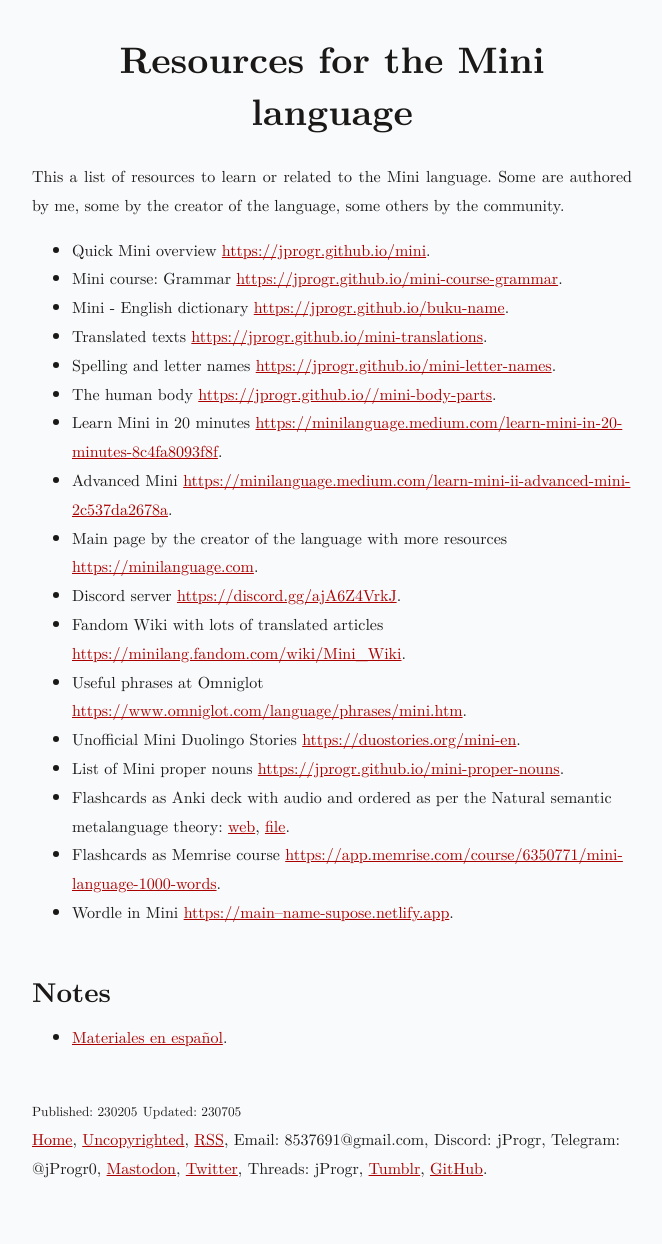
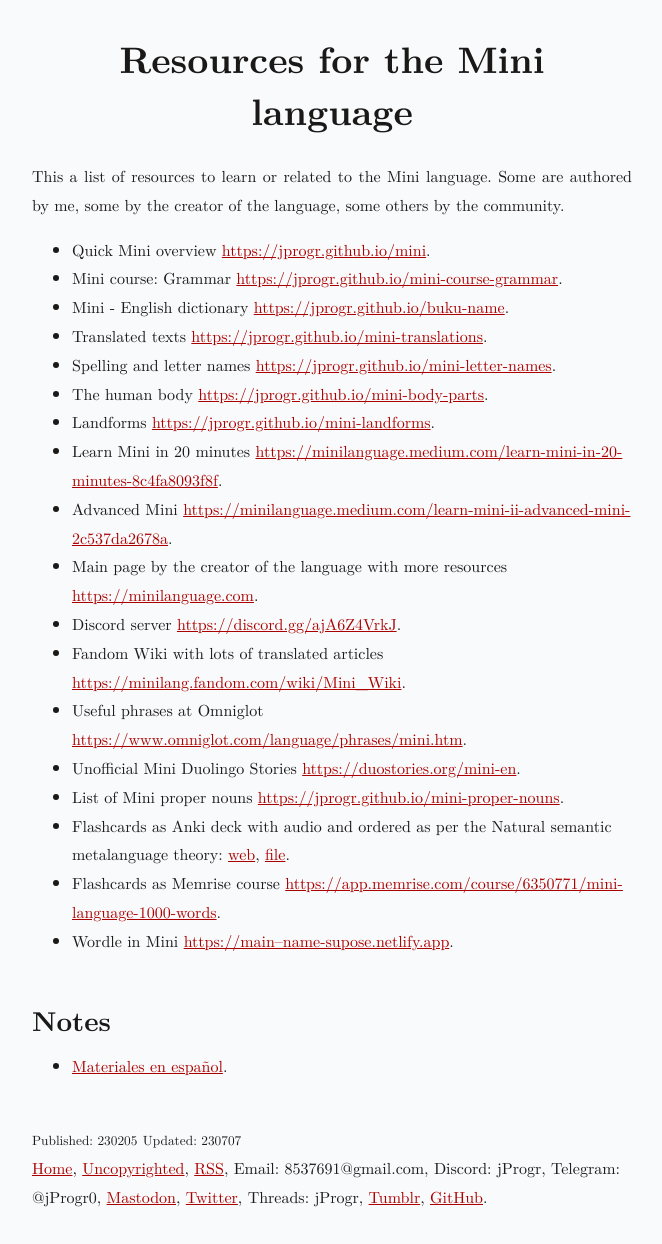
Before and after one commit to jProgr/jprogr.github.io, a Jekyll site: the page built from _posts/2023-02-05-mini-resources.md, in a window 1280 px wide. Shown: the whole page, without its empty margins (308-970 px from the left). Built offline with Jekyll 4.4.1, drawn with Linux system fonts in a browser that asks for light colours; before the commit the page ends 1215 px from its top, so only the background shows below that.

Commit message:
Add content
Added "Landforms in Mini".

```diff
--- a/_posts/2023-02-05-mini-resources.md
+++ b/_posts/2023-02-05-mini-resources.md
@@ -2,7 +2,7 @@
 title: "Resources for the Mini language"
 permalink: /mini-resources
 custom_date: "230205"
-updated_date: "230705"
+updated_date: "230707"
 ---
 
 # Resources for the Mini language
@@ -14,7 +14,8 @@ This a list of resources to learn or related to the Mini language. Some are auth
 - Mini - English dictionary [https://jprogr.github.io/buku-name](/buku-name).
 - Translated texts [https://jprogr.github.io/mini-translations](/mini-translations).
 - Spelling and letter names [https://jprogr.github.io/mini-letter-names](/mini-letter-names).
-- The human body [https://jprogr.github.io//mini-body-parts](/mini-body-parts).
+- The human body [https://jprogr.github.io/mini-body-parts](/mini-body-parts).
+- Landforms [https://jprogr.github.io/mini-landforms](/mini-landforms).
 - Learn Mini in 20 minutes [https://minilanguage.medium.com/learn-mini-in-20-minutes-8c4fa8093f8f](https://minilanguage.medium.com/learn-mini-in-20-minutes-8c4fa8093f8f).
 - Advanced Mini [https://minilanguage.medium.com/learn-mini-ii-advanced-mini-2c537da2678a](https://minilanguage.medium.com/learn-mini-ii-advanced-mini-2c537da2678a).
 - Main page by the creator of the language with more resources [https://minilanguage.com](https://minilanguage.com/).
```
Also changed, not shown: _posts/2023-07-07-mini-landforms.md (added, +49 -0 lines), index.md (+1 -0 lines), assets/images/mini_lan_figura.png (added), 1 other file.
